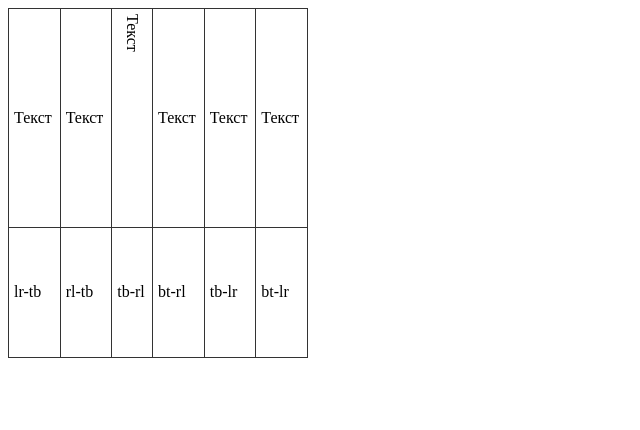
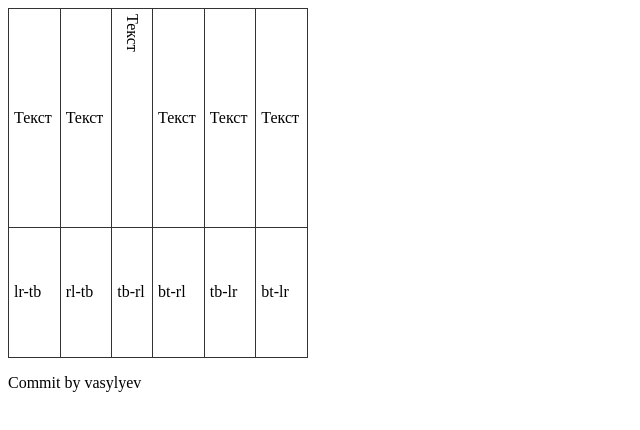
Before and after one commit to Kuzmenko-Oleksandr/okr, a plain HTML site: page index.html in a window 1280 px wide. Shown: the whole page, without its empty margins (0-640 px from the left). Drawn offline with Linux system fonts and the light colour scheme.

Commit message:
commit by vasylyev

```diff
--- a/index.html
+++ b/index.html
@@ -34,5 +34,6 @@
     <td>bt-lr</td>
    </tr>
   </table>
+  <p>Commit by vasylyev</p>
  </body>
 </html>
```
